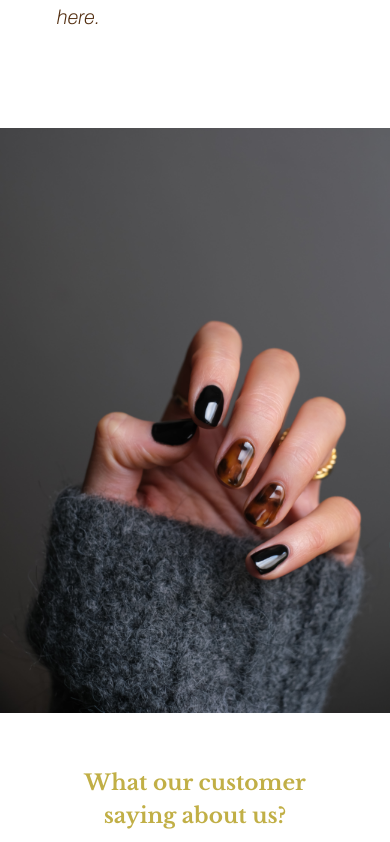
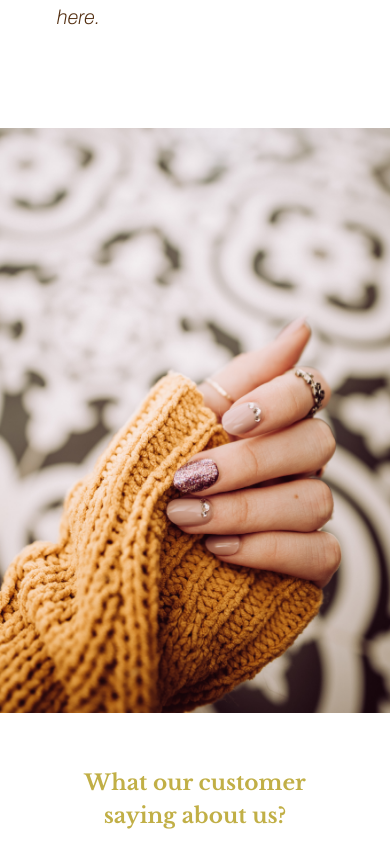
Before and after one commit to se64vet/AllStar-Salon-webpage-Next-js, a Next.js app: page / in a window 390 px wide. Shown: the part 3162-4004 px from the top of the page. Built offline with nearby package versions, Linux system fonts and the light colour scheme; a web font is replaced by a local one.

Commit message:
changing photos

```diff
--- a/components/Footer/Footer.jsx
+++ b/components/Footer/Footer.jsx
@@ -27,7 +27,7 @@ const Footer = () => {
           <div className="col-12 col-md-auto">
             <SectionDetails />
           </div>
-          <div className="col-12 col-md-auto">
+          <div className="col-12 col-md-auto text-center">
             <img
               className="img-fluid"
               src="/portrait/9.jpg"
--- a/pages/index.js
+++ b/pages/index.js
@@ -52,7 +52,7 @@ export default function Home() {
           <Image
             width={windowSize < 400 ? "400" : "1280"}
             height={windowSize < 400 ? "600" : "720"}
-            src={windowSize < 400 ? "/portrait/2.jpg" : "/landscape/22.jpg"}
+            src={windowSize < 400 ? "/portrait/6.jpg" : "/landscape/22.jpg"}
             alt="customer reviews"
             className="mx-auto"
           />
```
